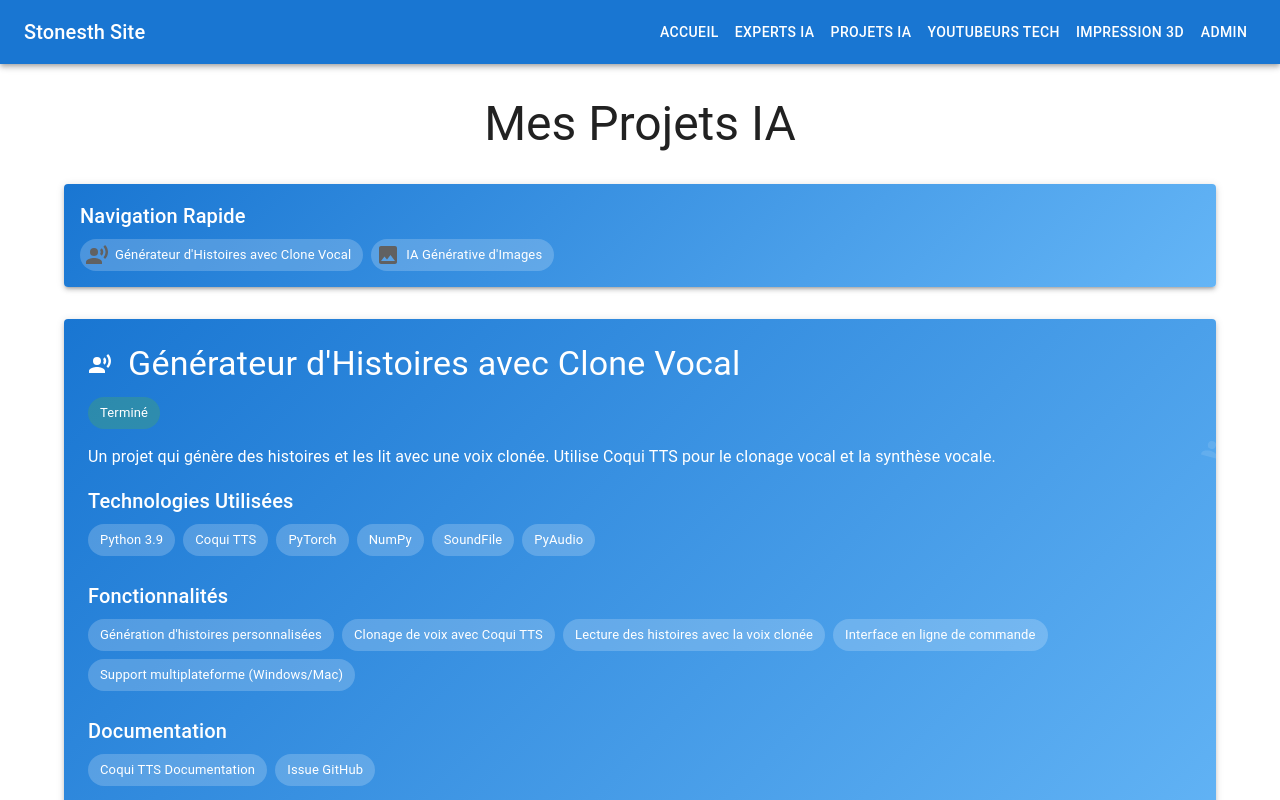
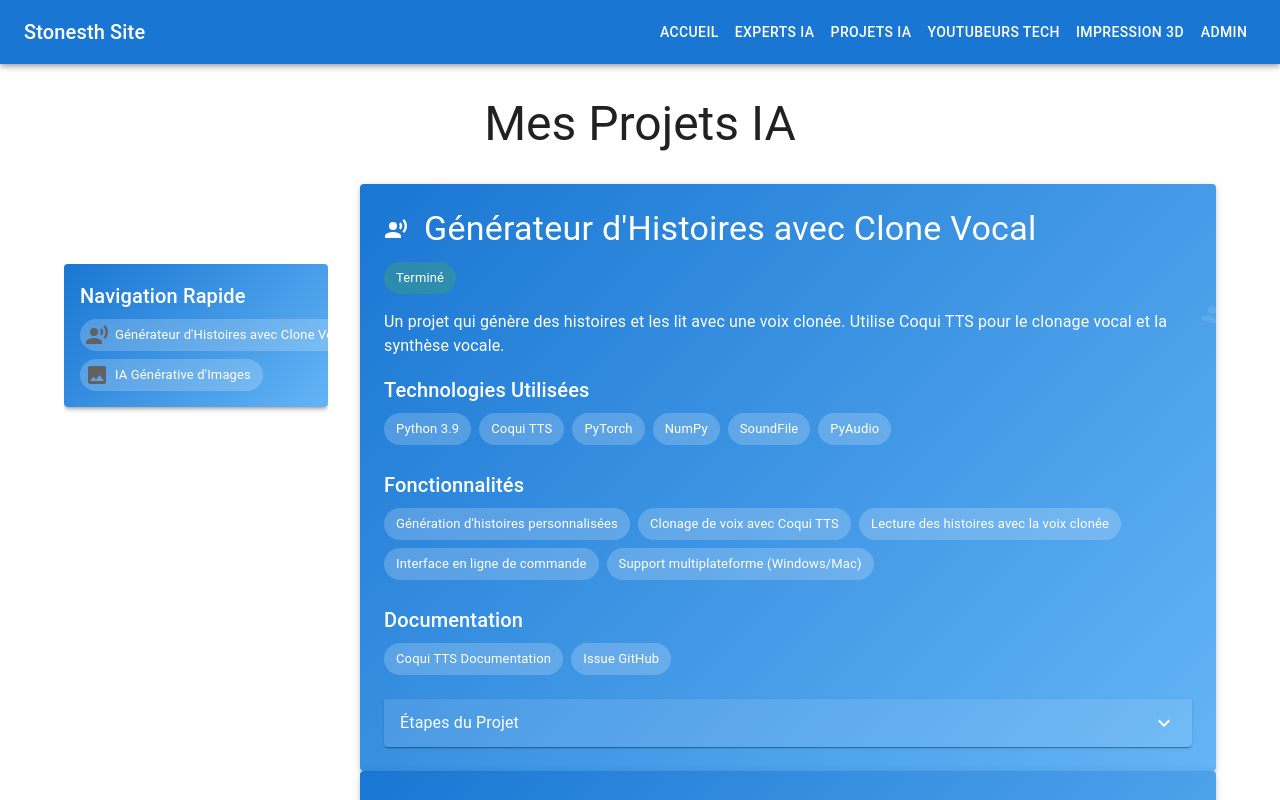
Before and after one commit to Stonesth/StonesthSite, a React (Vite) app: page /ai-projects in a window 1280 px wide. Shown: the top 800 px of the page. Built offline with nearby package versions, Linux system fonts and the light colour scheme.

Commit message:
"Mise à jour du menu de navigation pour le rendre visible lors du défilement"

```diff
--- a/src/pages/AIProjects.tsx
+++ b/src/pages/AIProjects.tsx
@@ -89,6 +89,9 @@ const AIProjects = () => {
         Mes Projets IA
       </Typography>
 
+      <Grid container spacing={4}>
+        <Grid item xs={12} md={3} sx={{ position: 'sticky', top: 0, marginTop: '80px' }}>
+          <Box sx={{ position: 'sticky', top: '80px', maxHeight: 'calc(100vh - 80px)', overflowY: 'auto' }}>
             {/* Menu de navigation rapide */}
             <Paper
               elevation={3}
@@ -129,8 +132,10 @@ const AIProjects = () => {
                 ))}
               </Box>
             </Paper>
-
-      <Grid container spacing={4}>
+          </Box>
+        </Grid>
+        <Grid item xs={12} md={9}>
+          {/* Contenu principal */}
           {projects.map((project, index) => (
             <Grid item xs={12} key={index} id={project.id}>
               <Paper
@@ -291,6 +296,7 @@ const AIProjects = () => {
             </Grid>
           ))}
         </Grid>
+      </Grid>
     </Container>
   );
 };
```
Lines whose indentation alone changed are shown as unchanged.
